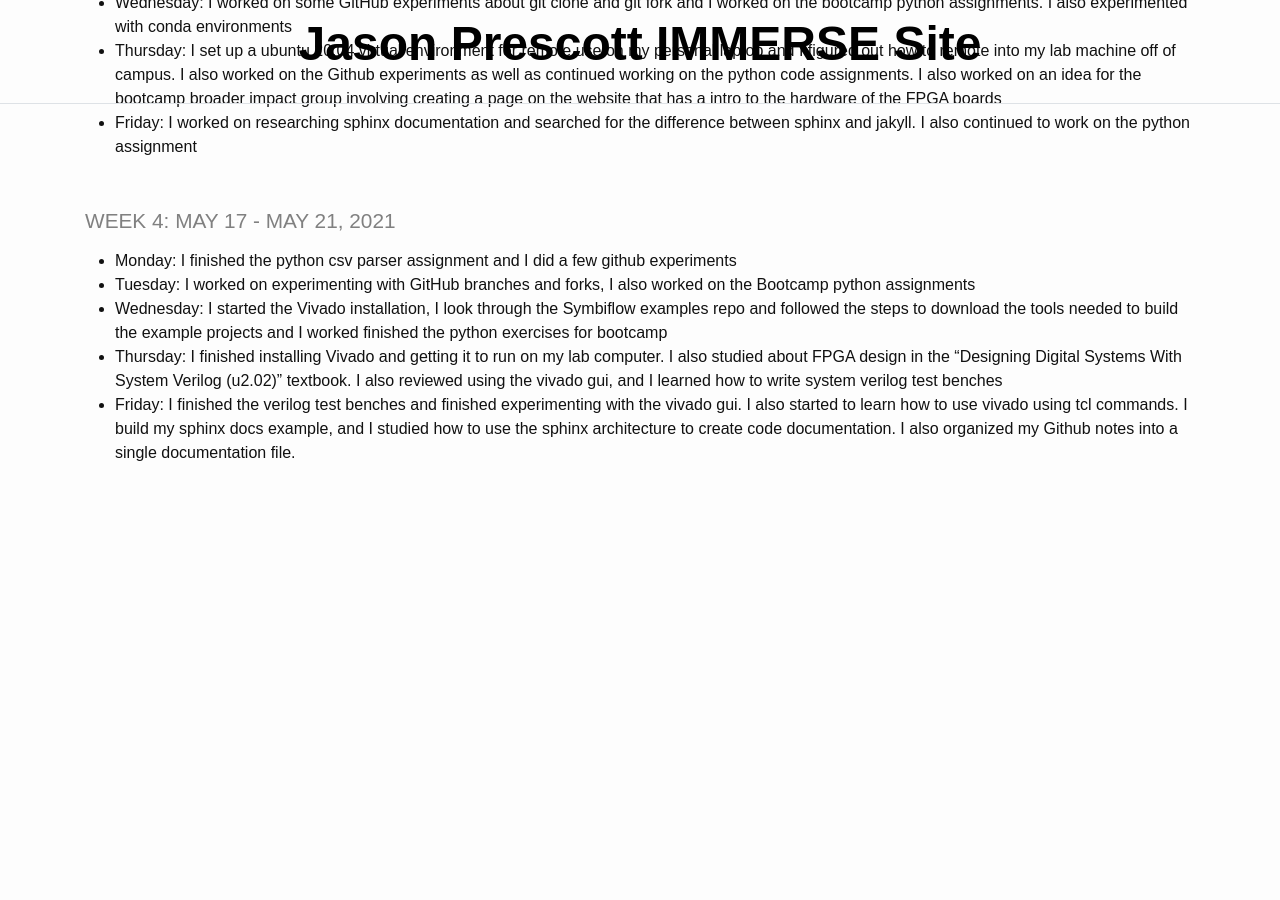
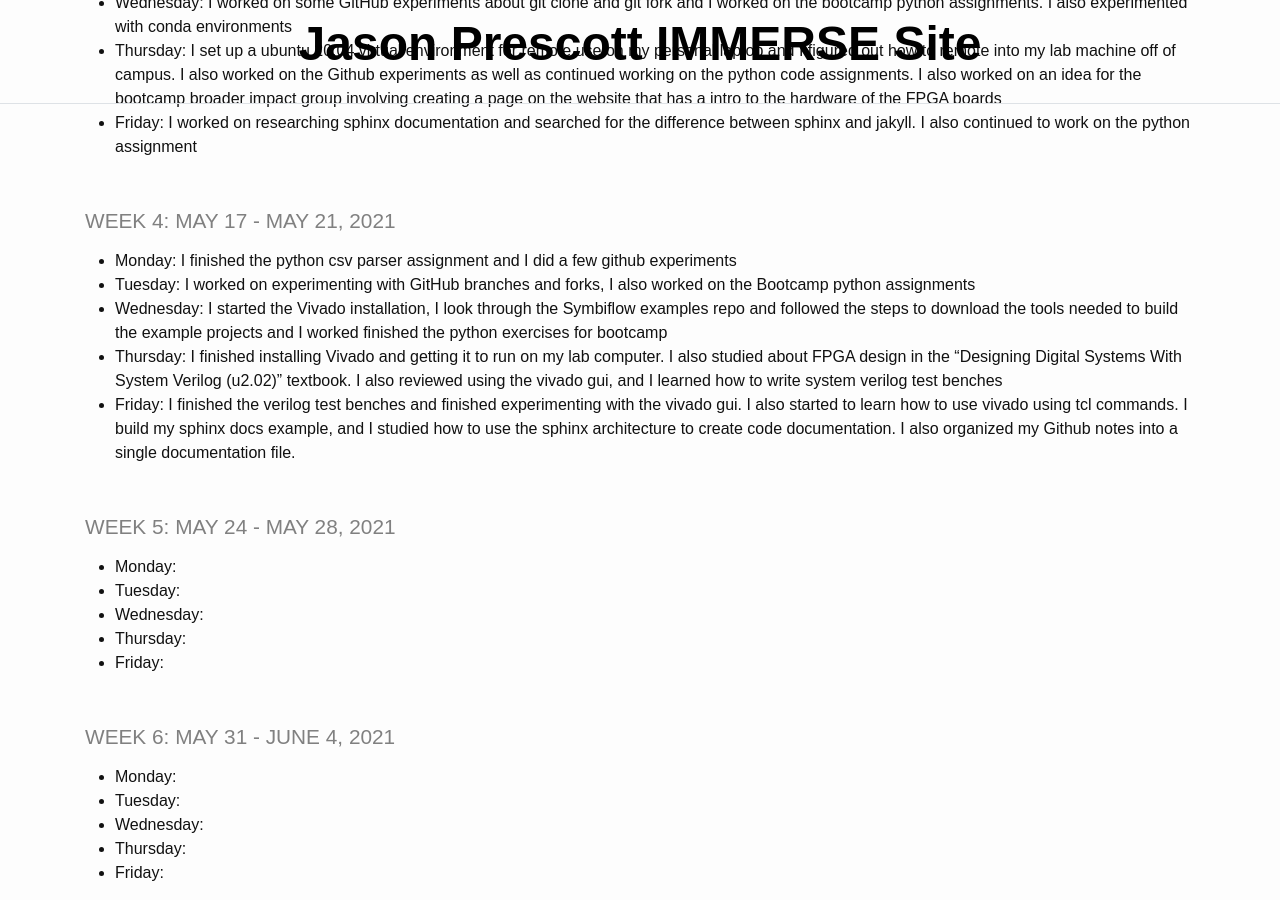
Before and after one commit to jason1234309/Immerse_Website, a Jekyll site: the page built from _pages/log.md, in a window 1280 px wide and 900 px high, scrolled down 739 px. Built offline with Jekyll 4.4.1, drawn with Linux system fonts in a browser that asks for light colours; before the commit the page ends 1219 px from its top, so only the background shows below that.

Commit message:
add more weeks to the git log

```diff
--- a/_pages/log.md
+++ b/_pages/log.md
@@ -35,3 +35,19 @@ title: IMMERSE Log
 * **Wednesday**: I started the Vivado installation, I look through the Symbiflow examples repo and followed the steps to download the tools needed to build the example projects and I worked finished the python exercises for bootcamp
 * **Thursday**: I finished installing Vivado and getting it to run on my lab computer. I also studied about FPGA design in the "Designing Digital Systems With System Verilog (u2.02)" textbook. I also reviewed using the vivado gui, and I learned how to write system verilog test benches
 * **Friday**: I finished the verilog test benches and finished experimenting with the vivado gui. I also started to learn how to use vivado using tcl commands. I build my sphinx docs example, and I studied how to use the sphinx architecture to create code documentation. I also organized my Github notes into a single documentation file.
+
+### week 5: May 24 - May 28, 2021
+
+* **Monday**:
+* **Tuesday**:
+* **Wednesday**:
+* **Thursday**:
+* **Friday**:
+
+### week 6: May 31 - June 4, 2021
+
+* **Monday**:
+* **Tuesday**:
+* **Wednesday**:
+* **Thursday**:
+* **Friday**:
```
